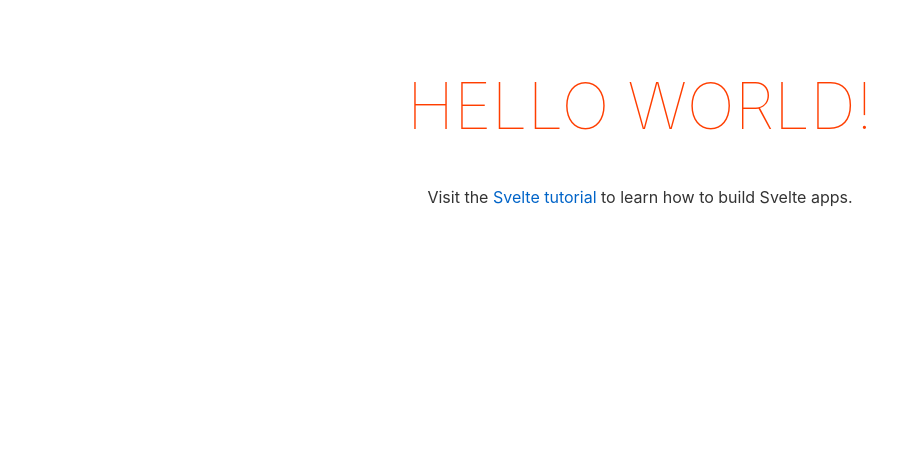
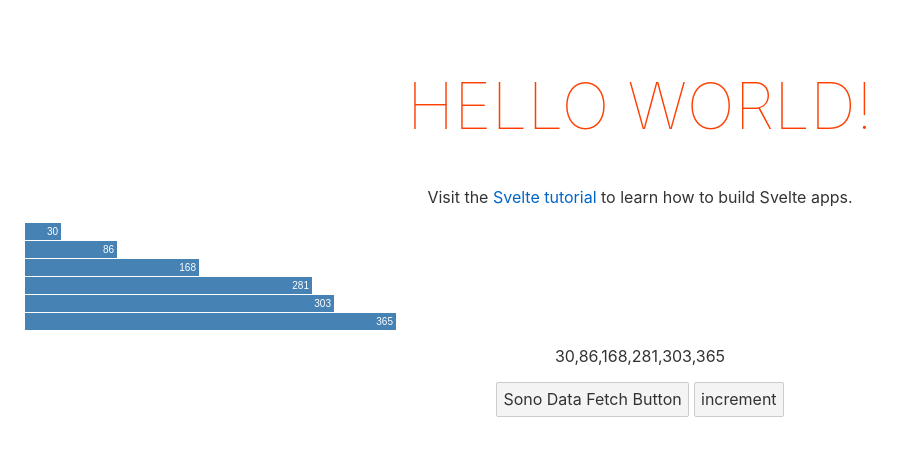
Before and after one commit to CertosinoLab/mediumarticles, a Svelte app in the folder svelte-d3-1/: page / in a window 1280 px wide. Shown: the top 456 px of the page, without its empty margins (0-904 px from the left). Built offline with nearby package versions, Linux system fonts and the light colour scheme.

Commit message:
Commit 2

```diff
--- a/svelte-d3-1/package.json
+++ b/svelte-d3-1/package.json
@@ -18,6 +18,7 @@
     "svelte": "^3.0.0"
   },
   "dependencies": {
+    "d3": "^7.0.1",
     "sirv-cli": "^1.0.0"
   }
 }
--- a/svelte-d3-1/src/App.svelte
+++ b/svelte-d3-1/src/App.svelte
@@ -1,10 +1,25 @@
 <script>
+	import ChartContainer from './components/ChartContainer.svelte'
+	import DataFetchButton from "./components/DataFetchButton.svelte";
+	import {sharedData} from "./store";
+
+	let chartData;
+
+	const unsubscribe = sharedData.subscribe(value => {
+		console.log(value);
+		chartData = value;
+	});
+
 	export let name;
 </script>
 
 <main>
 	<h1>Hello {name}!</h1>
 	<p>Visit the <a href="https://svelte.dev/tutorial">Svelte tutorial</a> to learn how to build Svelte apps.</p>
+	{#key chartData}
+		<ChartContainer />
+	{/key}
+	<DataFetchButton />
 </main>
 
 <style>
--- /dev/null
+++ b/svelte-d3-1/src/components/ChartContainer.svelte
@@ -0,0 +1,59 @@
+<script>
+    import {sharedData} from "../store";
+    import { onMount } from 'svelte';
+    import * as d3 from 'd3';
+    //var data = [];
+
+    let el;
+
+    let data;
+/*
+    const unsubscribe = sharedData.subscribe(value => {
+        data = value;
+        console.log(data);
+
+        d3.select(el)
+            .selectAll("div")
+            .data(data)
+            .enter()
+            .append("div")
+            .style("width", function(d) {
+                return d + "px";
+            })
+            .text(function(d) {
+                return d;
+            });
+
+
+    });
+*/
+    onMount(() => {
+        data = $sharedData;
+
+        d3.select(el)
+            .selectAll("div")
+            .data(data)
+            .enter()
+            .append("div")
+            .style("width", function(d) {
+                return d + "px";
+            })
+            .text(function(d) {
+                return d;
+            });
+    });
+</script>
+
+<style>
+    .chart :global(div) {
+        font: 10px sans-serif;
+        background-color: steelblue;
+        text-align: right;
+        padding: 3px;
+        margin: 1px;
+        color: white;
+    }
+</style>
+
+<div bind:this={el} class="chart"></div>
+<p>{$sharedData}</p>
--- /dev/null
+++ b/svelte-d3-1/src/components/DataFetchButton.svelte
@@ -0,0 +1,14 @@
+<script>
+    import {sharedData} from "../store";
+
+    function getRandomInt(max) {
+        console.log(Math.floor(Math.random() * max))
+    }
+
+    function fetchData() {
+        sharedData.set([10, 566, 468, 80, 103, 265])
+    }
+</script>
+
+<button on:click={() => getRandomInt(10)}>Sono Data Fetch Button</button>
+<button on:click={fetchData}>increment</button>
--- /dev/null
+++ b/svelte-d3-1/src/store.js
@@ -0,0 +1,2 @@
+import {writable, derived} from 'svelte/store'
+export const sharedData = writable([30, 86, 168, 281, 303, 365])
```
Also changed, not shown: 1 other file (tests, documents, lock files or other folders).
